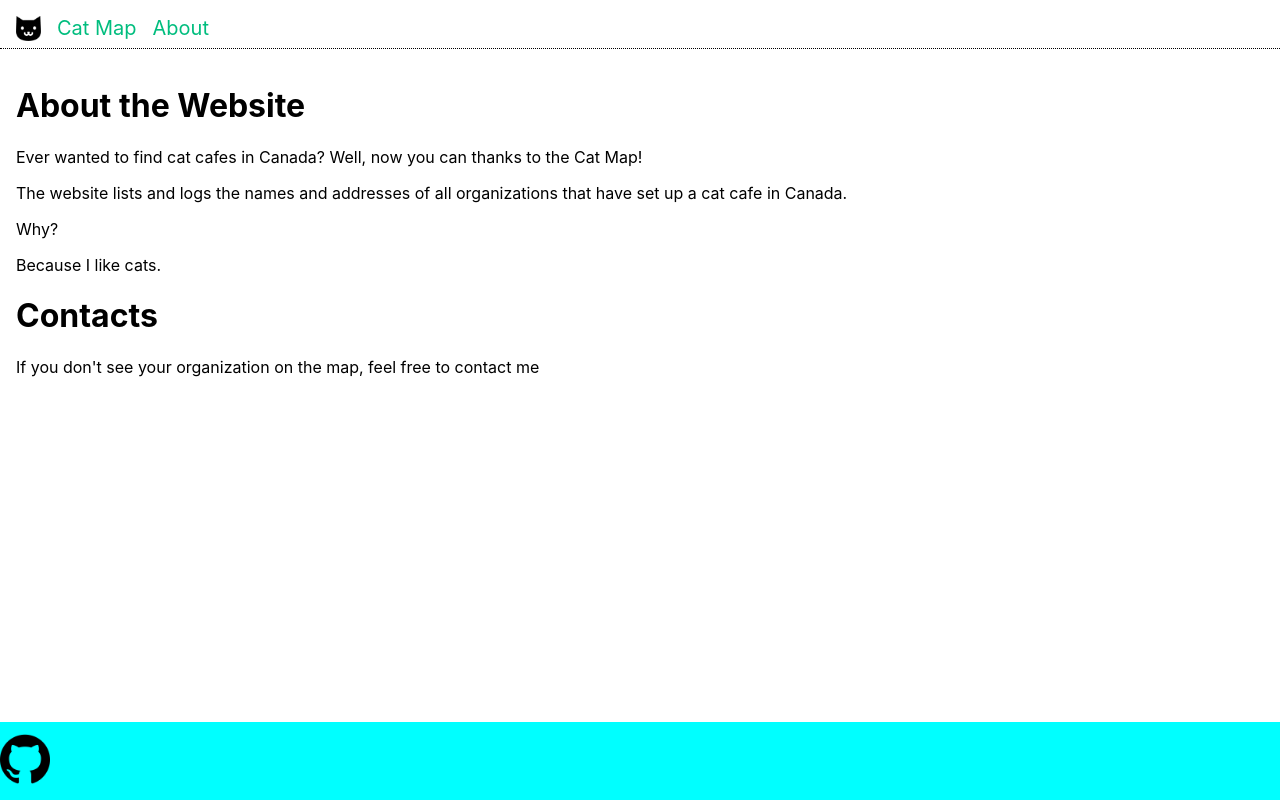
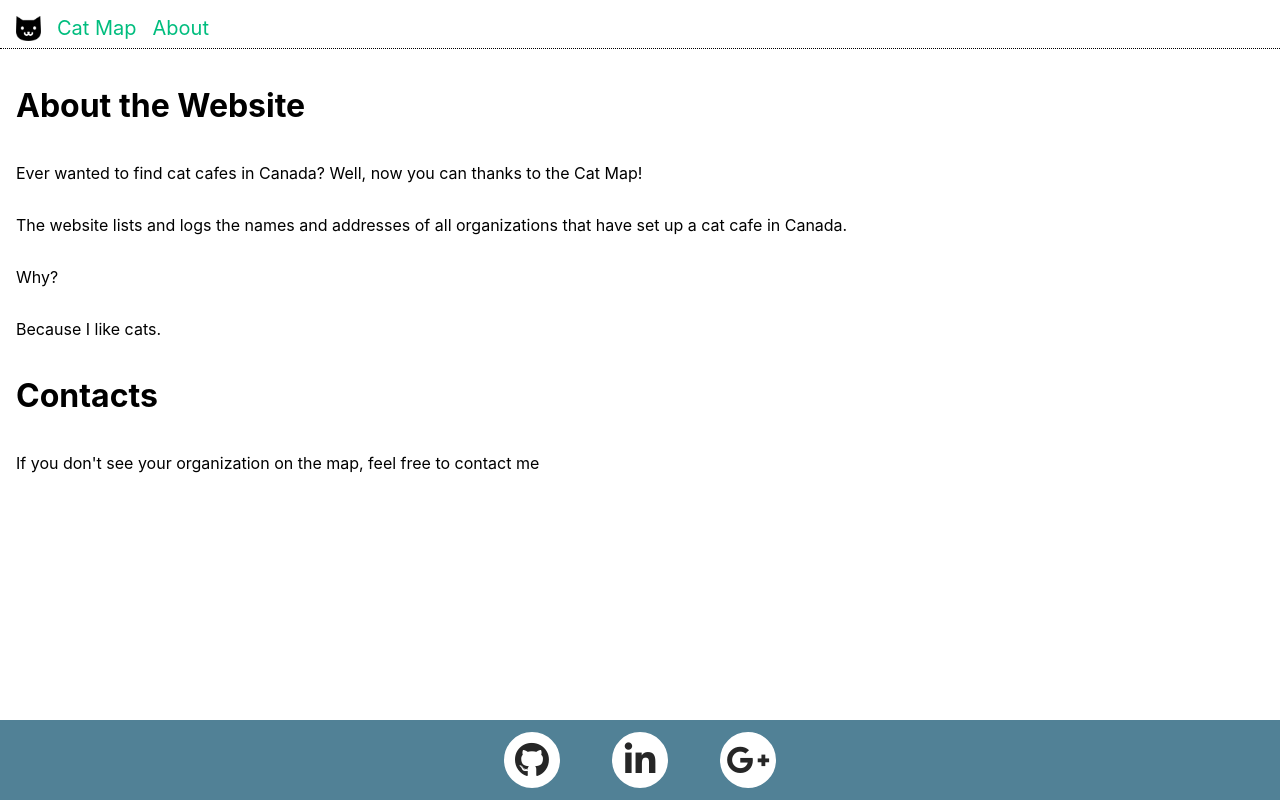
Before and after one commit to LucasDLee/Cats-Canada, a Vue app: page /about in a window 1280 px wide. Built offline with nearby package versions, Linux system fonts and the light colour scheme.

Commit message:
About footer contacts

```diff
--- a/index.html
+++ b/index.html
@@ -6,6 +6,7 @@
     <meta name="viewport" content="width=device-width, initial-scale=1.0">
     <title>Cats Canada</title>
     <link rel="stylesheet" href="https://unpkg.com/leaflet@1.9.4/dist/leaflet.css" integrity="sha256-p4NxAoJBhIIN+hmNHrzRCf9tD/miZyoHS5obTRR9BMY=" crossorigin=""/>
+    <link rel="stylesheet" href="https://use.fontawesome.com/releases/v5.6.3/css/all.css" crossorigin="anonymous">
     <script src="https://unpkg.com/leaflet@1.9.4/dist/leaflet.js" integrity="sha256-20nQCchB9co0qIjJZRGuk2/Z9VM+kNiyxNV1lvTlZBo=" crossorigin=""></script>
   </head>
   <body>
--- a/src/components/AboutFooter.vue
+++ b/src/components/AboutFooter.vue
@@ -1,8 +1,8 @@
 <template>
   <footer id="about-footer">
-    <a :href="githubProfile" target="_blank">
-      <img :src="githubImg" width="50" height="50" alt="github" />
-    </a>
+    <a :href="githubProfile" target="_blank"><i class="fab fa-github icon"></i></a>
+    <a :href="linkedInProfile" target="_blank"><i class="fab fa-linkedin-in icon"></i></a>
+    <a :href="email" target="_blank"><i class="fab fa-google-plus-g icon"></i></a>
   </footer>
 </template>
 
@@ -11,7 +11,11 @@ export default {
   data() {
     return {
       githubProfile: 'https://github.com/LucasDLee',
-      githubImg: '/img/github.webp'
+      githubImg: '/img/github.webp',
+      linkedInProfile: '',
+      linkedInImg: '/img/linkedin.webp',
+      email: '',
+      emailImg: '/img/email.webp'
     }
   }
 }
@@ -19,13 +23,74 @@ export default {
 
 <style scoped>
 #about-footer {
-  background-color: aqua;
+  background-color: #518196;
   bottom: 0;
   display: flex;
   flex-direction: row;
+  justify-content: center;
   left: 0;
+  gap: 0 2em;
   padding: 0.75rem 0;
   position: absolute;
   width: 100vw;
 }
+
+#about-footer a {
+  width: 50px;
+  height: 50px;
+  background-color: #fff;
+  text-align: center;
+  line-height: 50px;
+  font-size: 35px;
+  margin: 0 10px;
+  display: block;
+  border-radius: 50%;
+  position: relative;
+  overflow: hidden;
+  border: 3px solid #fff;
+  z-index: 1;
+}
+
+#about-footer a .icon {
+  position: relative;
+  color: #262626;
+  transition: 0.5s;
+  z-index: 3;
+}
+
+#about-footer a:hover .icon {
+  color: #fff;
+  transform: rotateY(360deg);
+}
+
+#about-footer a:before {
+  content: '';
+  position: absolute;
+  top: 100%;
+  left: 0;
+  width: 100%;
+  height: 100%;
+  background: #f00;
+  transition: 0.5s;
+  z-index: 2;
+}
+
+#about-footer a:hover:before {
+  top: 0;
+}
+
+#about-footer a:nth-child(1):before {
+  /* GitHub */
+  background: grey;
+}
+
+#about-footer a:nth-child(2):before {
+  /* LinkedIn */
+  background: #0077b5;
+}
+
+#about-footer a:nth-child(3):before {
+  /* Google */
+  background: linear-gradient(to right, #4285f4, #db4437, #f4b400, #0f9d58);
+}
 </style>
--- a/src/views/AboutView.vue
+++ b/src/views/AboutView.vue
@@ -22,6 +22,8 @@ import AboutFooter from '@/components/AboutFooter.vue'
 
 <style>
 .about {
+  display: flex;
+  flex-direction: column;
   padding: 1em;
 }
 </style>
```
